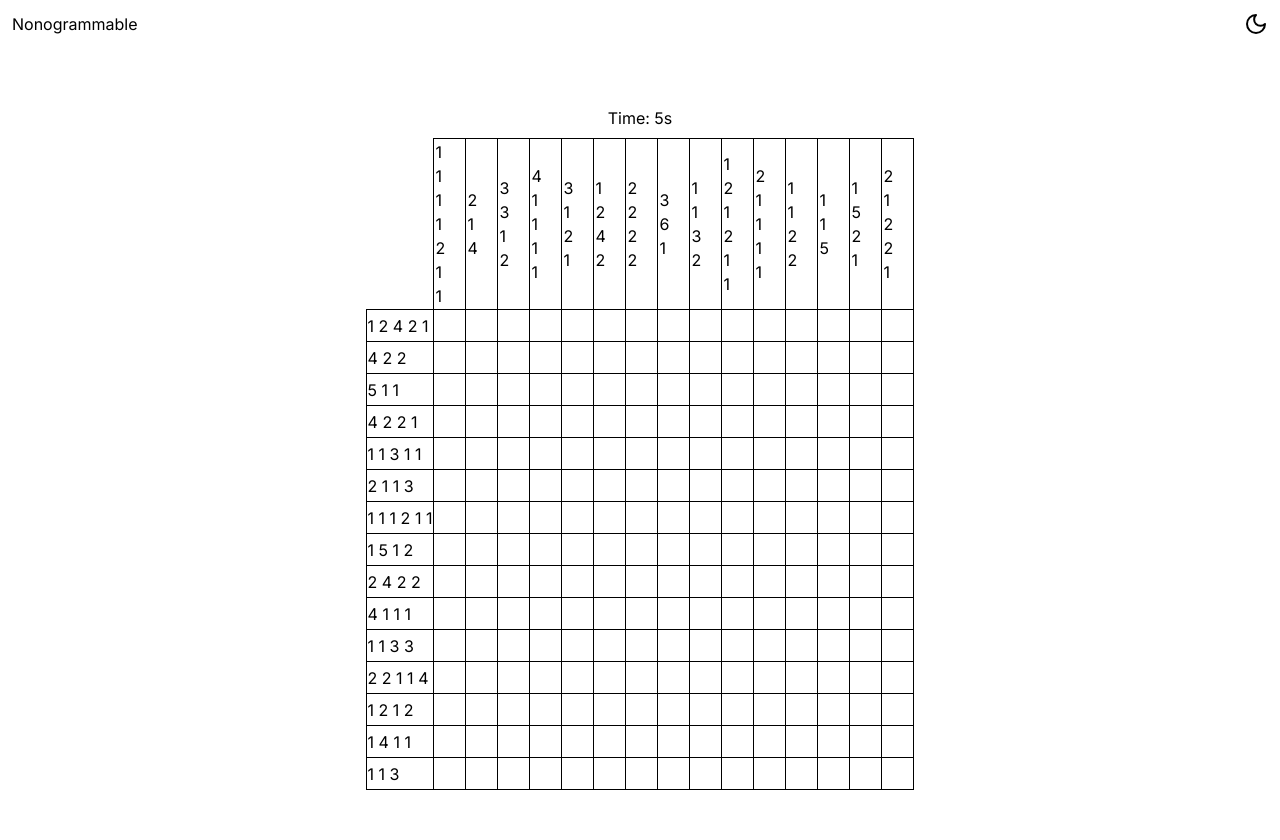
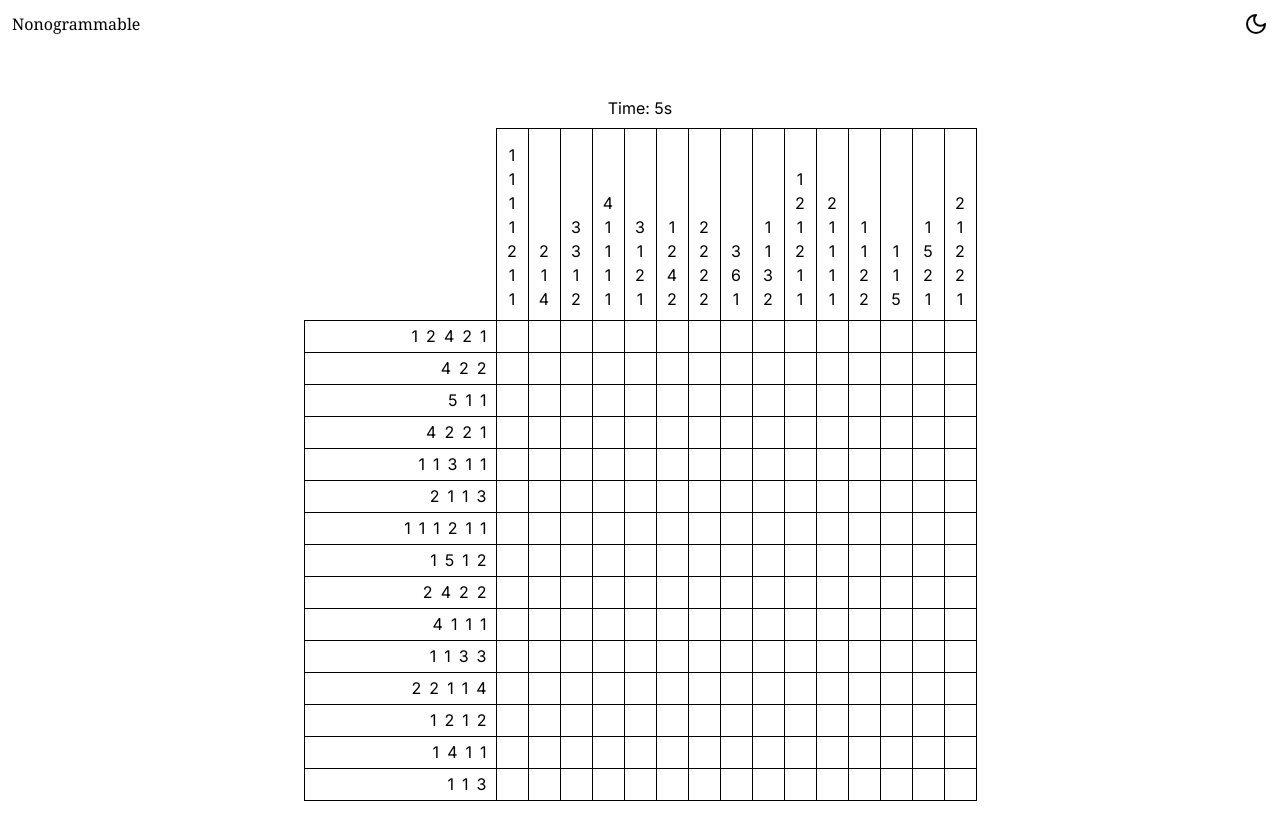
Before and after one commit to lewisgormanneale/griddle, a Next.js app: page /nonogram in a window 1280 px wide. Shown: the top 840 px of the page. Built offline with nearby package versions, Linux system fonts and the light colour scheme.

Commit message:
better borders, spaced/cleaner clues

```diff
--- a/components/game/cell.tsx
+++ b/components/game/cell.tsx
@@ -14,7 +14,7 @@ export function Cell({
 }) {
   return (
     <td
-      className={`w-8 h-8 border-black border-[1px] cursor-pointer ${
+      className={`w-8 h-8 border border-black cursor-pointer ${
         cellState === CellState.Filled ? "bg-black" : "bg-white"
       }`}
       onMouseDown={onMouseDown}
@@ -23,7 +23,7 @@ export function Cell({
     >
       {cellState === CellState.CrossedOut ? (
         <div className="flex justify-center items-center">
-          <LuX />
+          <LuX className="text-black" />
         </div>
       ) : null}
     </td>
--- a/components/game/clue.tsx
+++ b/components/game/clue.tsx
@@ -17,14 +17,22 @@ export function Clue({ row, column }: { row?: boolean[]; column?: boolean[] }) {
 
   if (row) {
     return (
-      <td className="border border-black"> {getClueNumbers(row).join(" ")}</td>
+      <td className="border border-black w-48">
+        <div className="flex justify-end items-center w-full gap-2 px-2">
+          {getClueNumbers(row).map((num, index) => (
+            <div key={index}>{num}</div>
+          ))}
+        </div>
+      </td>
     );
   } else if (column) {
     return (
-      <td className="border border-black">
-        {getClueNumbers(column).map((num, index) => (
-          <div key={index}>{num}</div>
-        ))}
+      <td className="border border-black h-48">
+        <div className="flex flex-col justify-end items-center h-full py-2">
+          {getClueNumbers(column).map((num, index) => (
+            <div key={index}>{num}</div>
+          ))}
+        </div>
       </td>
     );
   } else {
--- a/components/header/header.tsx
+++ b/components/header/header.tsx
@@ -4,7 +4,9 @@ import { ThemeToggle } from "./themeToggle";
 export function Header() {
   return (
     <header className="flex justify-between p-3">
-      <Link href="/">Nonogrammable</Link>
+      <Link className="font-serif" href="/">
+        Nonogrammable
+      </Link>
       <ThemeToggle />
     </header>
   );
--- a/components/header/themeToggle.tsx
+++ b/components/header/themeToggle.tsx
@@ -3,7 +3,6 @@
 import { LuSun, LuMoon } from "react-icons/lu";
 import { useState, useEffect } from "react";
 import { useTheme } from "next-themes";
-import Image from "next/image";
 
 export function ThemeToggle() {
   const [mounted, setMounted] = useState(false);
```
